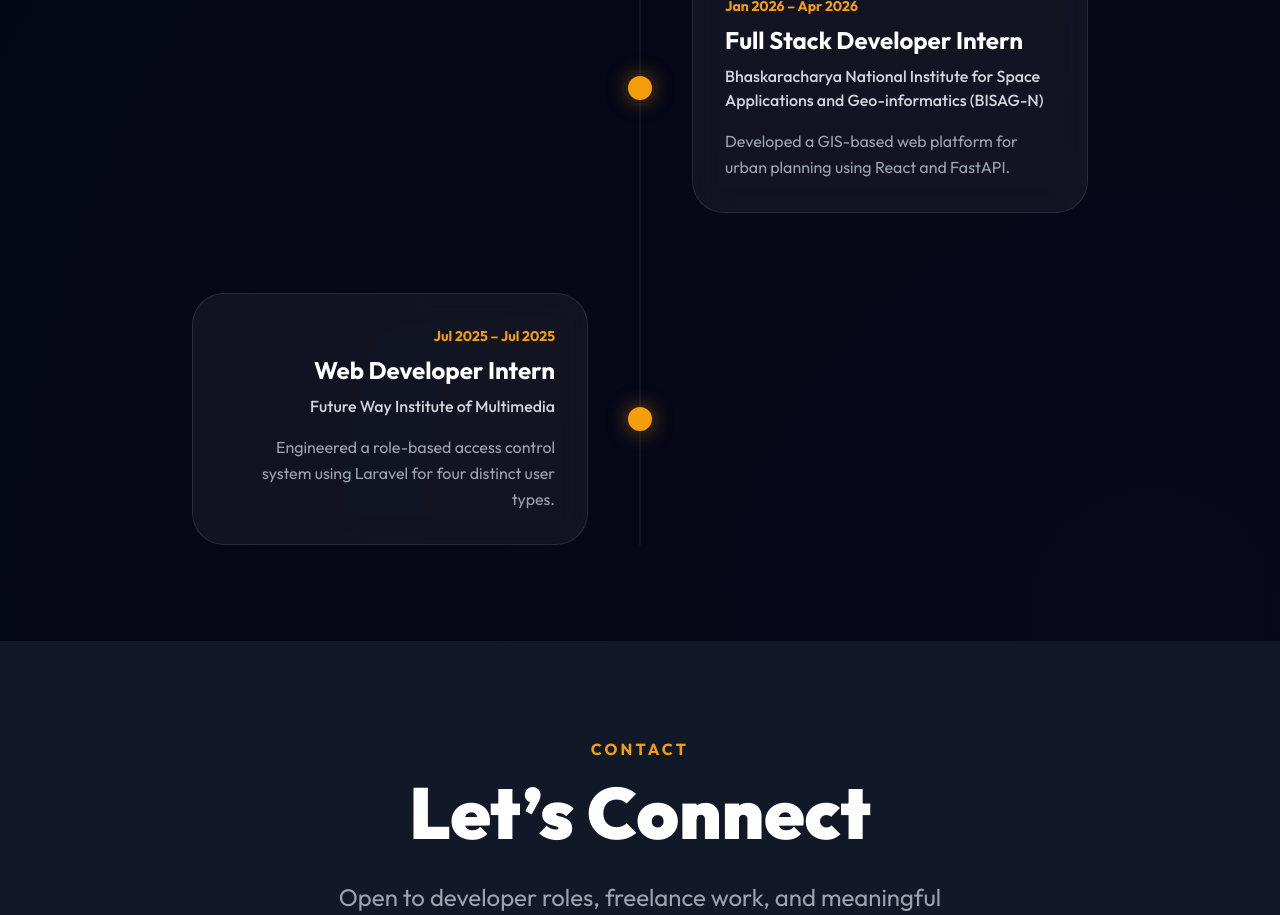
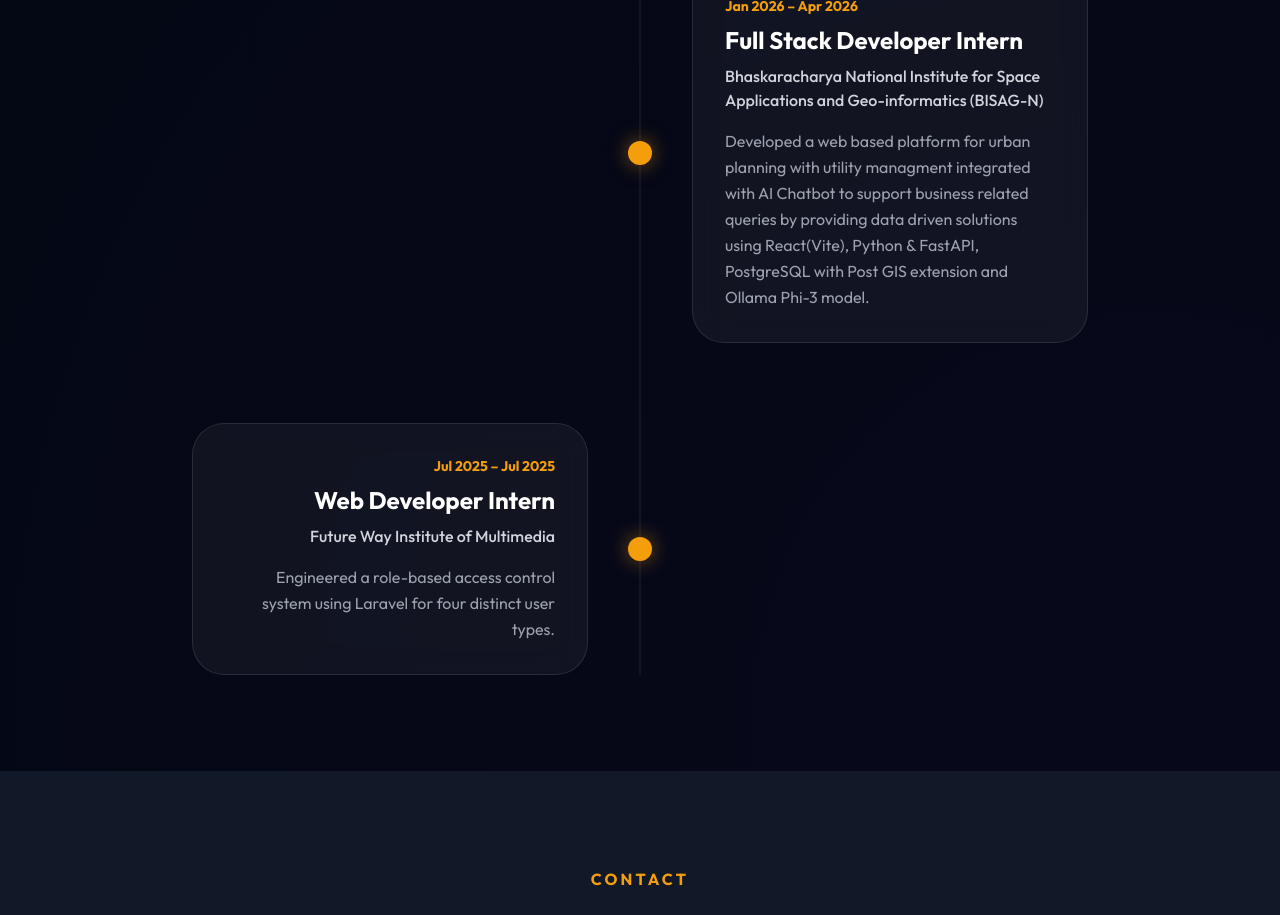
Before and after one commit to SahilKayasth-16/New_Portfolio_Frontend, a React (Vite) app: page / in a window 1280 px wide. Shown: the part 3740-4655 px from the top of the page. Built offline with nearby package versions, Linux system fonts and the light colour scheme.

Commit message:
Updating experience section by adding latest intern ship - 1

```diff
--- a/src/components/Experience.jsx
+++ b/src/components/Experience.jsx
@@ -12,7 +12,7 @@ const experience = [
     role: 'Full Stack Developer Intern',
     company: 'Bhaskaracharya National Institute for Space Applications and Geo-informatics (BISAG-N)',
     period: 'Jan 2026 – Apr 2026',
-    desc: 'Developed a GIS-based web platform for urban planning using React and FastAPI.'
+    desc: 'Developed a web based platform for urban planning with utility managment integrated with AI Chatbot to support business related queries by providing data driven solutions using React(Vite), Python & FastAPI, PostgreSQL with Post GIS extension and Ollama Phi-3 model.'
   },
   {
     role: 'Web Developer Intern',
```
